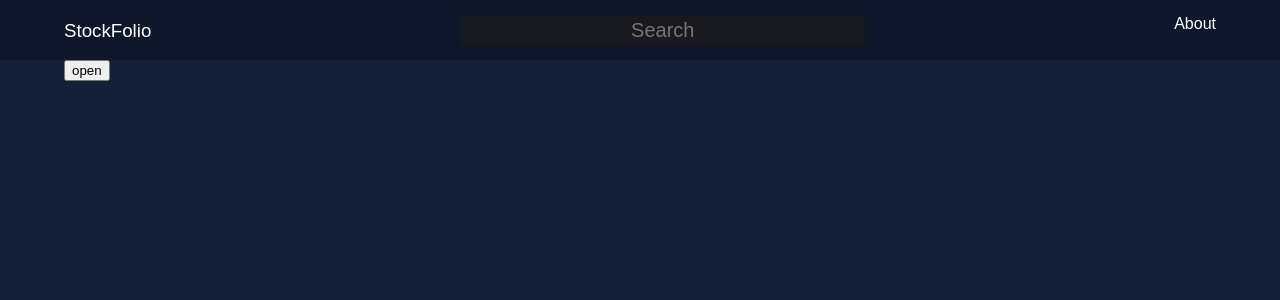
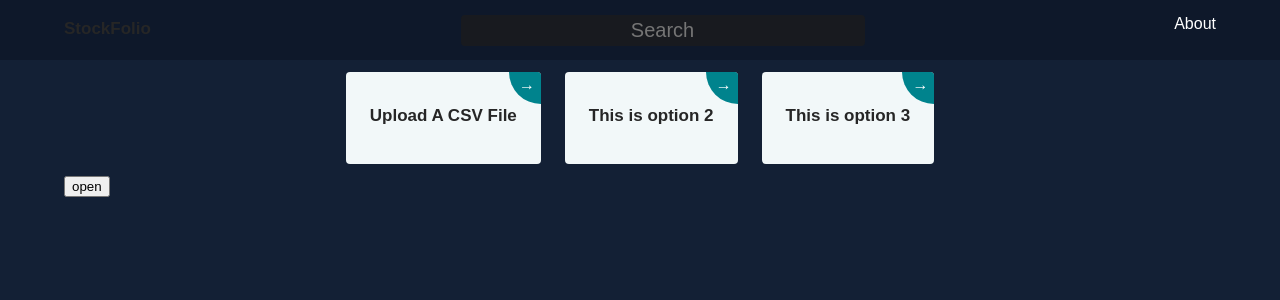
Before and after one commit to sujitIwale/sharesheet, a React (Create React App) app in the folder client/: page / in a window 1280 px wide. Shown: the top 300 px of the page. Built offline with nearby package versions, Linux system fonts and the light colour scheme; the HTML template or start-up script is replaced by a standard one.

Commit message:
feat : upload section added

```diff
--- a/client/src/App.jsx
+++ b/client/src/App.jsx
@@ -5,6 +5,7 @@ import Modal from './components/Shared/Modal/Modal';
 import Table from './components/Table/Table';
 import Upload from './components/Upload/Upload';
 import TableState from './context/table/TableState';
+import UploadSection from './UploadSection/UploadSection';
 
 function App() {
 	const [modalOpen, setmodalOpen] = useState(false);
@@ -13,6 +14,7 @@ function App() {
 			<div className='container'>
 				<Header />
 				<div className='base-layout'>
+					<UploadSection />
 					<button onClick={() => setmodalOpen(true)}>open</button>
 					{modalOpen && (
 						<Modal closeModal={setmodalOpen}>
--- /dev/null
+++ b/client/src/UploadSection/UploadSection.css
@@ -0,0 +1,91 @@
+
+* {
+  transition: all 0.3s ease-out;
+}
+
+.upload-section-main {
+  width: 100%;
+  height: 100%;
+  display: flex;
+  flex-wrap: wrap;
+  align-items: center;
+  justify-content: center;
+}
+
+h3 {
+  color: #262626;
+  font-size: 17px;
+  line-height: 24px;
+  font-weight: 700;
+  margin-bottom: 4px;
+}
+
+p {
+  font-size: 17px;
+  font-weight: 400;
+  line-height: 20px;
+  color: #666666;
+}
+p.small {
+  font-size: 14px;
+}
+
+.go-corner {
+  display: flex;
+  align-items: center;
+  justify-content: center;
+  position: absolute;
+  width: 32px;
+  height: 32px;
+  overflow: hidden;
+  top: 0;
+  right: 0;
+  background-color: #00838d;
+  border-radius: 0 4px 0 32px;
+}
+
+.go-arrow {
+  margin-top: -4px;
+  margin-right: -4px;
+  color: white;
+  font-family: courier, sans;
+}
+
+.card1 {
+  display: block;
+  position: relative;
+  max-width: 262px;
+  background-color: #f2f8f9;
+  border-radius: 4px;
+  padding: 32px 24px;
+  margin: 12px;
+  text-decoration: none;
+  z-index: 0;
+  overflow: hidden;
+}
+.card1:before {
+  content: "";
+  position: absolute;
+  z-index: -1;
+  top: -16px;
+  right: -16px;
+  background: #00838d;
+  height: 32px;
+  width: 32px;
+  border-radius: 32px;
+  transform: scale(1);
+  transform-origin: 50% 50%;
+  transition: transform 0.25s ease-out;
+}
+.card1:hover:before {
+  transform: scale(21);
+}
+
+.card1:hover p {
+  transition: all 0.3s ease-out;
+  color: rgba(255, 255, 255, 0.8);
+}
+.card1:hover h3 {
+  transition: all 0.3s ease-out;
+  color: #ffffff;
+}
--- /dev/null
+++ b/client/src/UploadSection/UploadSection.jsx
@@ -0,0 +1,34 @@
+import React from 'react';
+import './UploadSection.css';
+
+const UploadSection = () => {
+	return (
+		// <div className='upload-section-main'>
+		<div class='upload-section-main'>
+			<div class='card1 pointer'>
+				<h3>Upload A CSV File</h3>
+				<div class='go-corner'>
+					<div class='go-arrow'>→</div>
+				</div>
+			</div>
+
+			<div class='card1 pointer'>
+				<h3>This is option 2</h3>
+				<div class='go-corner'>
+					<div class='go-arrow'>→</div>
+				</div>
+			</div>
+
+			<div class='card1 pointer'>
+				<h3>This is option 3</h3>
+				<div class='dimmer'></div>
+				<div class='go-corner'>
+					<div class='go-arrow'>→</div>
+				</div>
+			</div>
+		</div>
+		// </div>
+	);
+};
+
+export default UploadSection;
```
